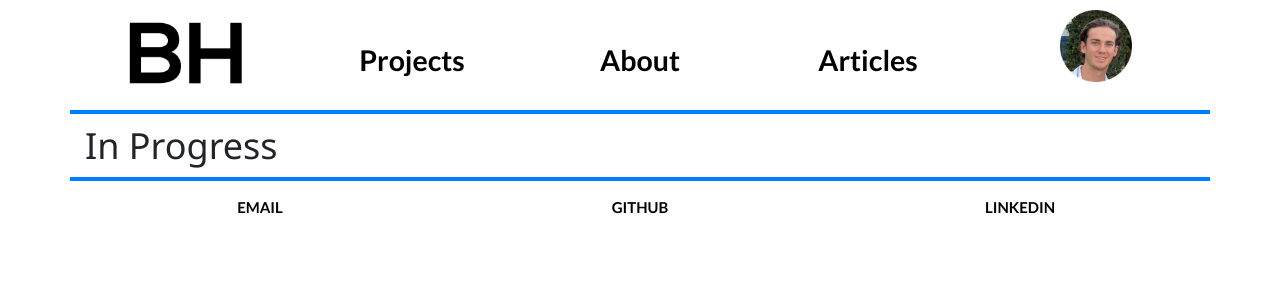
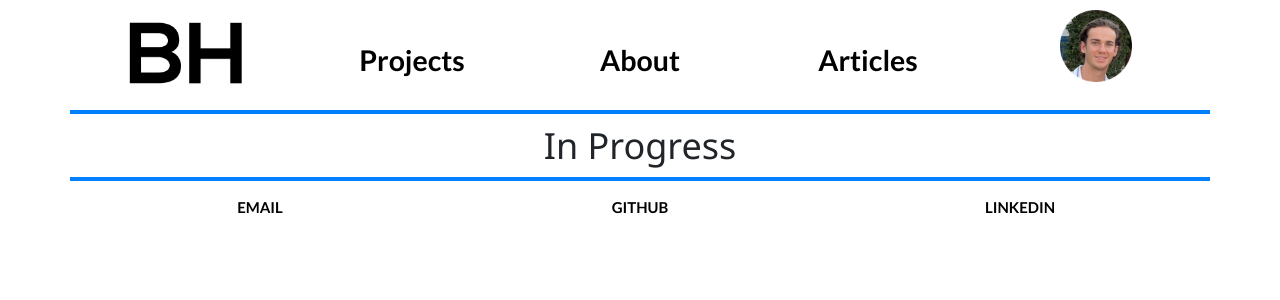
Before and after one commit to beauhodes/beauhodes.github.io, a Jekyll site: the page built from articles/index.html, in a window 1280 px wide. Shown: the top 300 px of the page. Built offline with Jekyll 4.4.1, drawn with Linux system fonts in a browser that asks for light colours; nearby versions of some CDN libraries.

Commit message:
Update index.html

```diff
--- a/articles/index.html
+++ b/articles/index.html
@@ -3,7 +3,7 @@ layout: default
 title: Articles
 ---
 	<!-- <h1>{{ page.title }}</h1> -->
-	<h1>In Progress</h1>
+	<h1 style="text-align: center;">In Progress</h1>
 	<!--
 	<ul class="posts">
 
```
